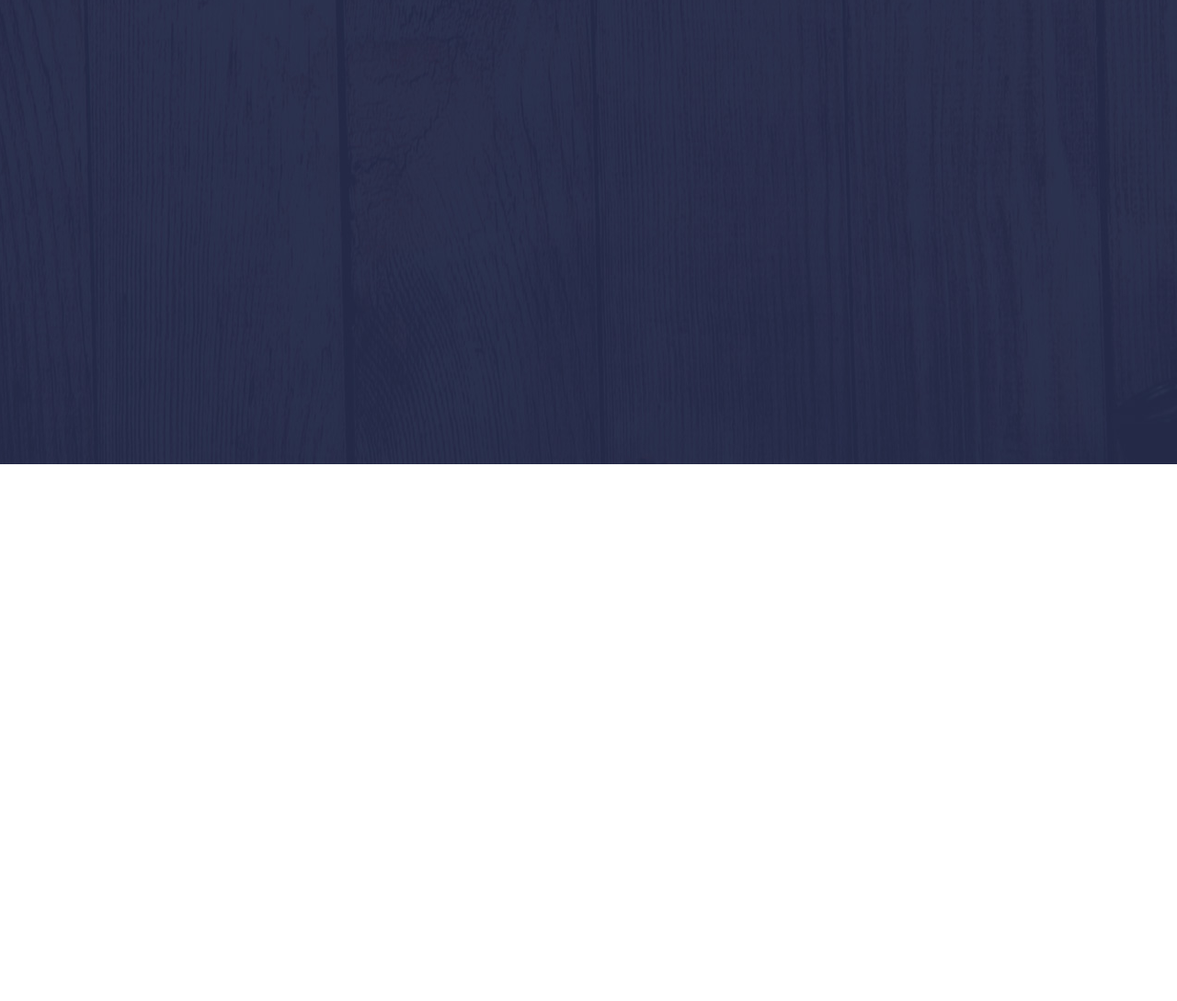
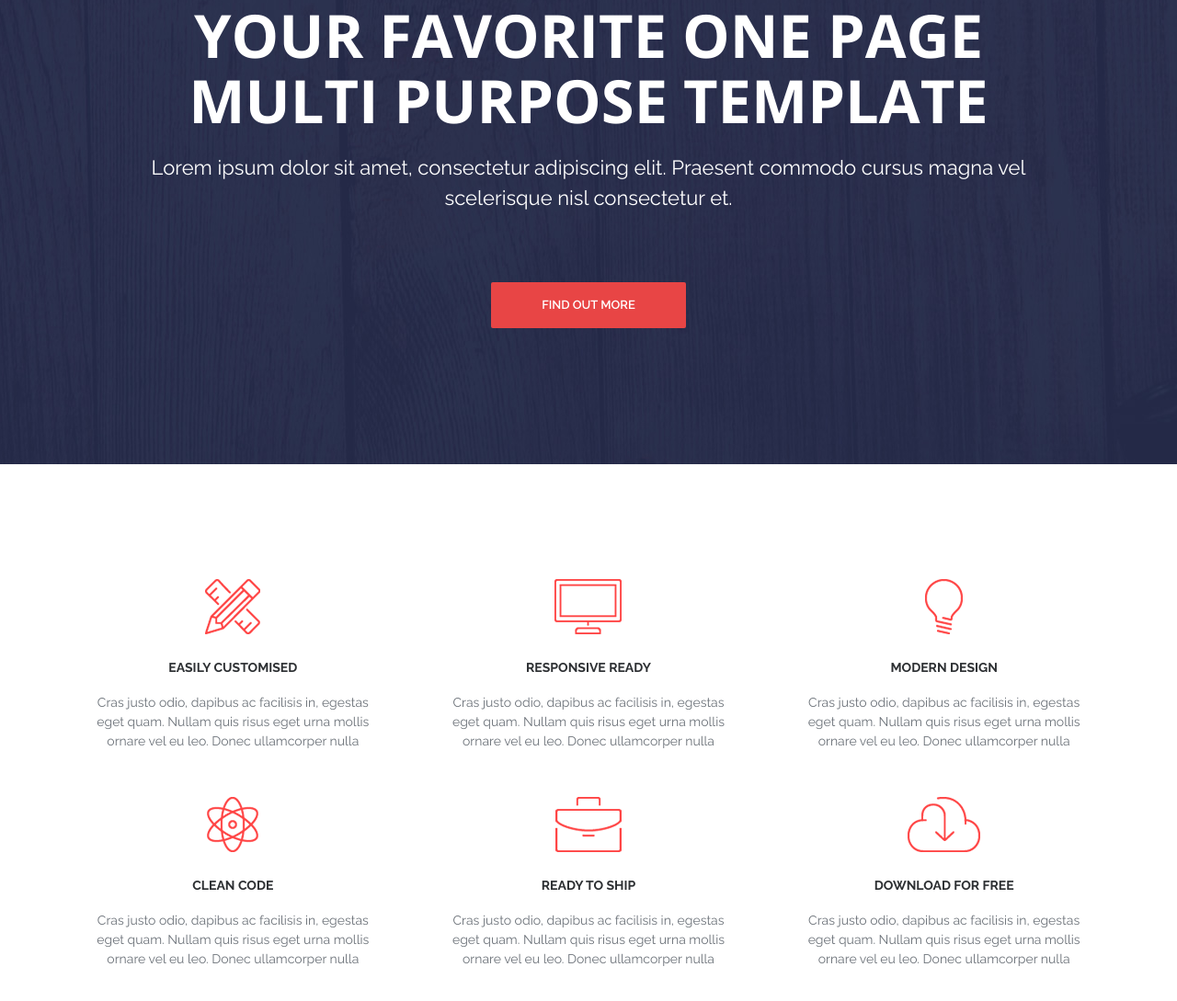
Before and after one commit to Kiryxer/activebox, a plain HTML site: page index.html in a window 1280 px wide. Shown: the part 245-1334 px from the top of the page at 92% size. Before the commit the page ends 800 px from the top, so only its background shows below. Drawn offline with nearby package versions, Linux system fonts and the light colour scheme.

Commit message:
Сделали блоки Intro и Features

```diff
--- a/css/style.css
+++ b/css/style.css
@@ -7,9 +7,17 @@
 body{
   font-family: 'Raleway', sans-serif;
   font-size: 14px;
+  -webkit-font-smoothing: antialiased;
   margin: 0;
   color: #6c7279;
   background-color: #fff;
+}
+
+h1,h2,h3,h4,h5,h6{
+  margin: 0;
+}
+p{
+  margin: 0 0 10px;
 }
 
 /* Container */
@@ -25,6 +33,7 @@ body{
 
 .header{
   width: 100%;
+  height: 100px;
   position: absolute;
   top: 0;
   left:0;
@@ -67,10 +76,107 @@ body{
 /* Intro */
 
 .intro{
+  display: flex;
+  flex-direction: column;
+  justify-content: center;
   height: 750px;
+  padding-top: 100px;
 
   background:#2d314b url("../images/header-bg.jpg");
   background-position: center;
   background-repeat: no-repeat;
   background-size: cover;
 }
+
+.into__inner{
+  max-width: 970px;
+  width: 100%;
+  margin: 0 auto;
+  text-align: center;
+}
+
+.intro__title{
+  margin: 0 0 20px;
+
+  font-family: 'Open Sans', sans-serif;
+  font-weight: 700;
+  font-size: 65px;
+  line-height: 1.1;
+  text-transform: uppercase;
+  color: #fff;
+}
+
+.intro__text{
+  font-size: 22px;
+  line-height: 1.5;
+  font-weight: 400;
+  text-align: center;
+  color: #fff;
+
+  margin-bottom: 75px;
+}
+
+/* Button */
+
+.btn{
+  display: inline-block;
+  vertical-align: top;
+
+  font-size: 13px;
+  font-weight: 600;
+  font-family: inherit;
+  text-transform: uppercase;
+  text-decoration: none;
+  line-height: 1.6;
+  color: #fff;
+
+  padding: 15px 55px;
+  border-radius: 2px;
+  border: none;
+  cursor: pointer;
+
+  transition: background .1s  linear;
+}
+
+.btn--red{
+  background-color: #e84545;
+
+}
+
+.btn--red:hover{
+  background-color: #c73a3a;
+}
+
+/* Features */
+
+.features{
+  display: flex;
+  flex-wrap: wrap;
+  margin: 100px 0px;
+}
+
+.features__item{
+  width: 33.33333%;
+  text-align: center;
+  padding: 0 40px;
+  margin: 25px 0px;
+}
+
+.features__icon{
+  margin-bottom: 25px;
+}
+
+.features__title{
+  margin-bottom: 20px;
+
+  font-size: 14px;
+  font-weight: 700;
+  text-transform: uppercase;
+  color: #2d3033;
+}
+
+.features__text{
+  font-size: 14px;
+  line-height: 1.5;
+  color: #6c7279;
+}
--- a/index.html
+++ b/index.html
@@ -1,14 +1,20 @@
 <!DOCTYPE html>
 <html lang="en">
+
 <head>
   <meta charset="UTF-8">
   <meta name="viewport" content="width=device-width, initial-scale=1.0">
   <meta http-equiv="X-UA-Compatible" content="ie=edge">
-  <link href="https://fonts.googleapis.com/css?family=Cardo:400,400i|Open+Sans:400,700|Raleway:300,400,600,700&display=swap" rel="stylesheet">
+  <link
+    href="https://fonts.googleapis.com/css?family=Cardo:400,400i|Open+Sans:400,700|Raleway:300,400,600,700&display=swap"
+    rel="stylesheet">
   <link rel="stylesheet" href="css/style.css">
   <title>ActiveBox</title>
 </head>
+
 <body>
+
+  <!-- Header -->
   <header class="header">
     <div class="container">
       <div class="header__inner">
@@ -24,12 +30,87 @@
         </nav>
       </div>
     </div>
-  </header>
+  </header> <!-- Header -->
 
+  <!-- Intro -->
   <div class="intro">
-    <div class="intro__title"></div>
-    <div class="intro__text"></div>
+    <div class="container">
+      <div class="into__inner">
+        <h1 class="intro__title">Your Favorite One Page
+          Multi Purpose Template</h1>
+        <h2 class="intro__text">Lorem ipsum dolor sit amet, consectetur adipiscing elit. Praesent commodo cursus magna
+          vel scelerisque nisl consectetur et.</h2>
+        <a class="btn btn--red" href="#">Find Out More</a>
+      </div>
+    </div>
+  </div> <!-- Intro -->
+
+  <!-- Features -->
+  <div class="container">
+    <div class="features">
+      <div class="features__item">
+        <img src="images/features/feature-1.png" alt="" class="features__icon">
+        <h4 class="features__title">
+          Easily Customised
+        </h4>
+        <div class="features__text">
+          Cras justo odio, dapibus ac facilisis in, egestas eget quam. Nullam quis risus eget urna mollis ornare vel eu
+          leo. Donec ullamcorper nulla
+        </div>
+      </div>
+      <div class="features__item">
+        <img src="images/features/feature-2.png" alt="" class="features__icon">
+        <h4 class="features__title">
+          Responsive REady
+        </h4>
+        <div class="features__text">
+          Cras justo odio, dapibus ac facilisis in, egestas eget quam. Nullam quis risus eget urna mollis ornare vel eu
+          leo. Donec ullamcorper nulla
+        </div>
+      </div>
+      <div class="features__item">
+        <img src="images/features/feature-3.png" alt="" class="features__icon">
+        <h4 class="features__title">
+          Modern Design
+        </h4>
+        <div class="features__text">
+          Cras justo odio, dapibus ac facilisis in, egestas eget quam. Nullam quis risus eget urna mollis ornare vel eu
+          leo. Donec ullamcorper nulla
+        </div>
+      </div>
+      <div class="features__item">
+        <img src="images/features/feature-4.png" alt="" class="features__icon">
+        <h4 class="features__title">
+          Clean Code
+        </h4>
+        <div class="features__text">
+          Cras justo odio, dapibus ac facilisis in, egestas eget quam. Nullam quis risus eget urna mollis ornare vel eu
+          leo. Donec ullamcorper nulla
+        </div>
+      </div>
+      <div class="features__item">
+        <img src="images/features/feature-5.png" alt="" class="features__icon">
+        <h4 class="features__title">
+          Ready to Ship
+        </h4>
+        <div class="features__text">
+          Cras justo odio, dapibus ac facilisis in, egestas eget quam. Nullam quis risus eget urna mollis ornare vel eu
+          leo. Donec ullamcorper nulla
+        </div>
+      </div>
+      <div class="features__item">
+        <img src="images/features/feature-6.png" alt="" class="features__icon">
+        <h4 class="features__title">
+          Download for Free
+        </h4>
+        <div class="features__text">
+          Cras justo odio, dapibus ac facilisis in, egestas eget quam. Nullam quis risus eget urna mollis ornare vel eu
+          leo. Donec ullamcorper nulla
+        </div>
+      </div>
+    </div> <!-- Features -->
   </div>
 
 </body>
+
 </html>
```
Also changed, not shown: images/features/feature-1.png (added), images/features/feature-2.png (added), images/features/feature-3.png (added), images/features/feature-4.png (added), images/features/feature-5.png (added), images/features/feature-6.png (added).
